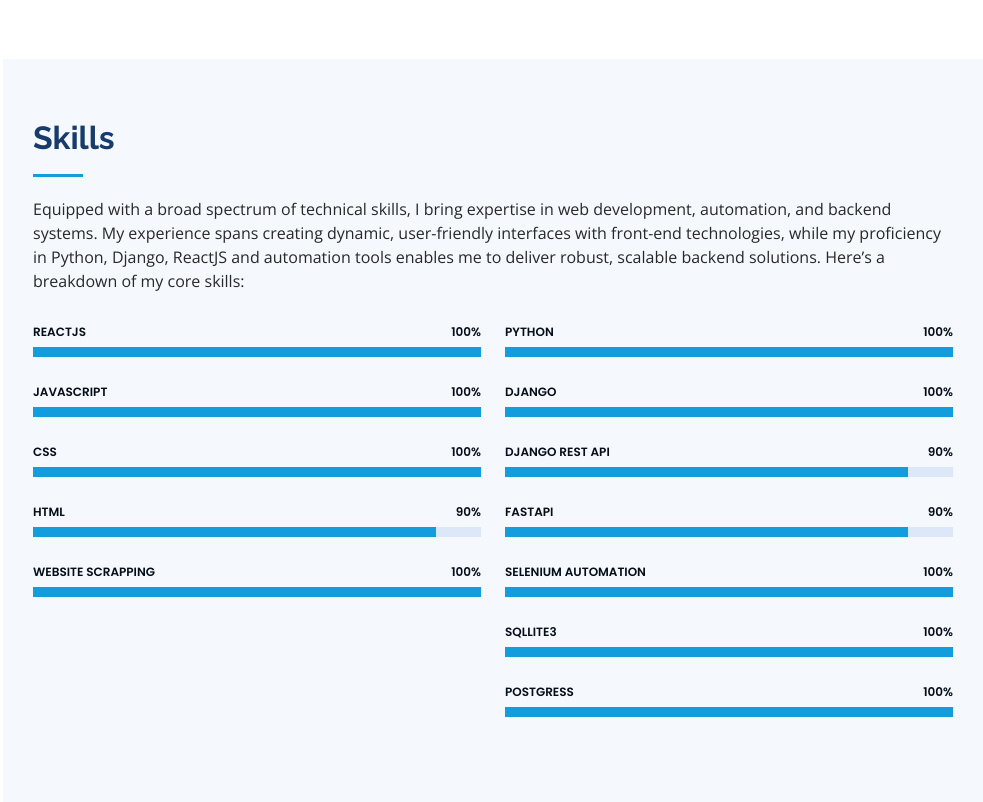
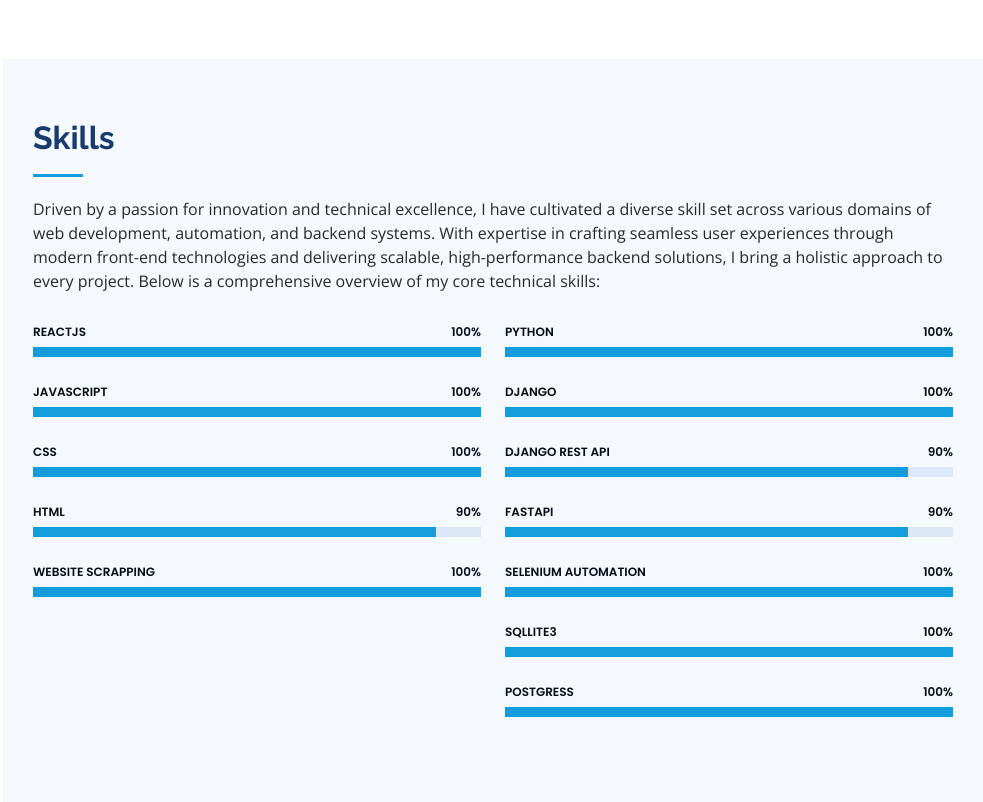
Before and after one commit to ShoaibShoukat2/shoaibshoukatportfolio, a Django app: page / in a window 1280 px wide. Shown: the part 1854-2656 px from the top of the page, without its empty margins (297-1280 px from the left). Run offline with Django 5.2, Linux system fonts and the light colour scheme; some libraries are stand-ins or nearby versions.

Commit message:
add changes

```diff
--- a/core/app/templates/index.html
+++ b/core/app/templates/index.html
@@ -233,7 +233,7 @@
 
         <div class="section-title">
           <h2>Skills</h2>
-          <p>Equipped with a broad spectrum of technical skills, I bring expertise in web development, automation, and backend systems. My experience spans creating dynamic, user-friendly interfaces with front-end technologies, while my proficiency in Python, Django, ReactJS and automation tools enables me to deliver robust, scalable backend solutions. Here’s a breakdown of my core skills:</p>
+          <p>Driven by a passion for innovation and technical excellence, I have cultivated a diverse skill set across various domains of web development, automation, and backend systems. With expertise in crafting seamless user experiences through modern front-end technologies and delivering scalable, high-performance backend solutions, I bring a holistic approach to every project. Below is a comprehensive overview of my core technical skills:</p>
         </div>
 
         <div class="row skills-content">
```
